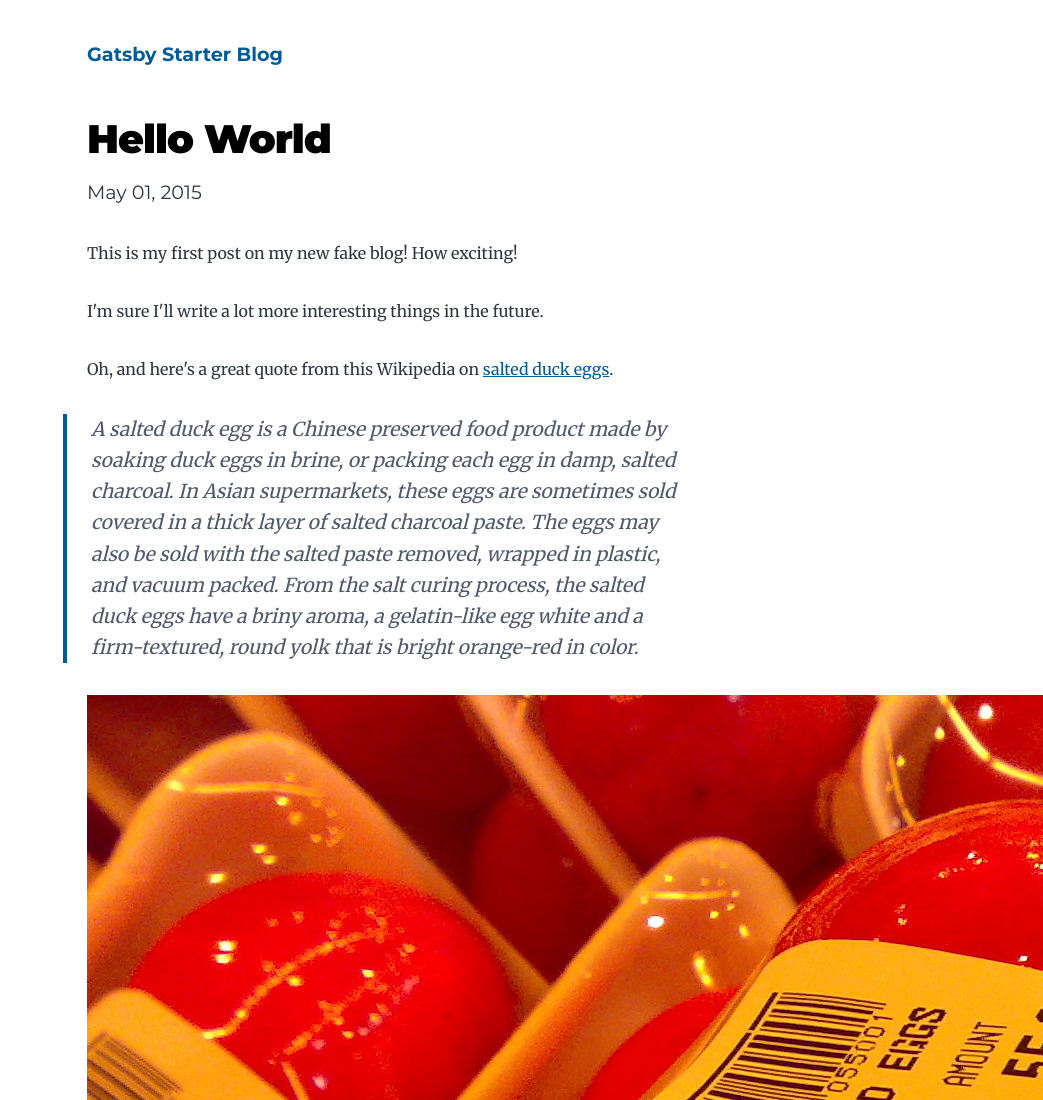
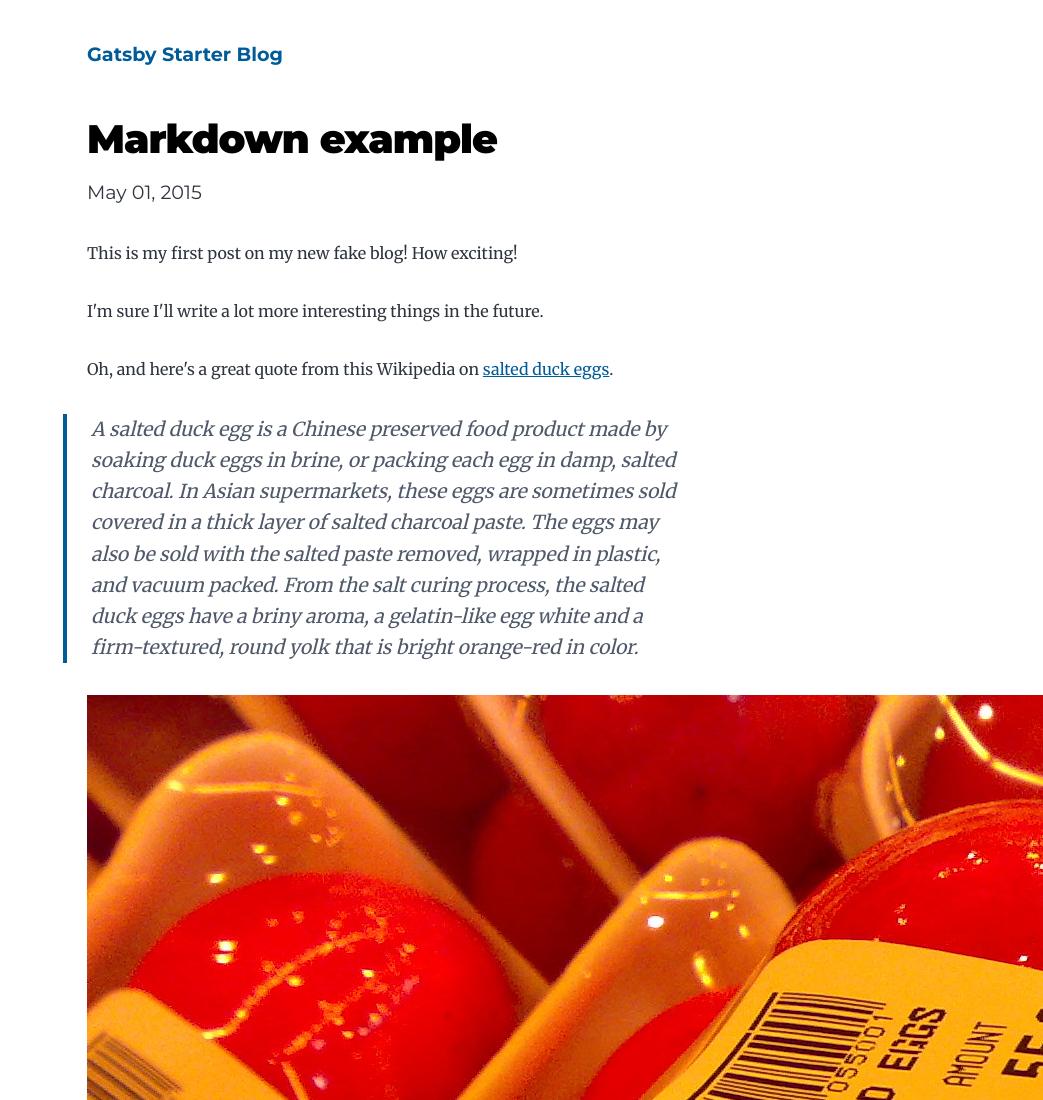
Before and after one commit to dhurlburtusa/dannyhurlburt-me, a Gatsby site: page /hello-world/ in a window 1280 px wide. Shown: the top 1100 px of the page, without its empty margins (237-1280 px from the left). Built offline with nearby package versions, Linux system fonts and the light colour scheme; Gatsby itself is replaced by a stand-in of ours; some packages are replaced by stand-ins of ours.

Commit message:
Change Title and Description

```diff
--- a/content/blog/hello-world/index.md
+++ b/content/blog/hello-world/index.md
@@ -1,7 +1,7 @@
 ---
-title: Hello World
+title: Markdown example
 date: "2015-05-01T22:12:03.284Z"
-description: "Hello World"
+description: "Markdown example"
 ---
 
 This is my first post on my new fake blog! How exciting!
```
